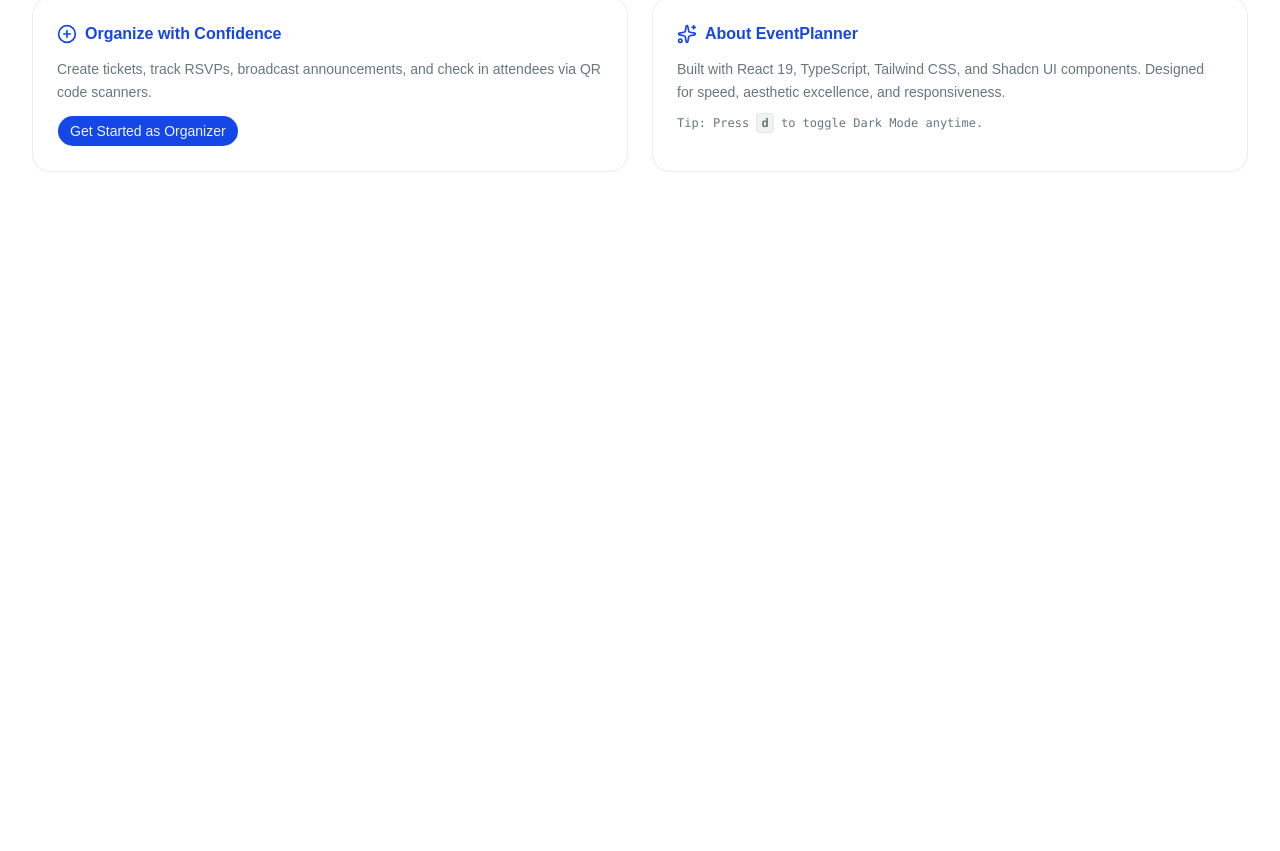
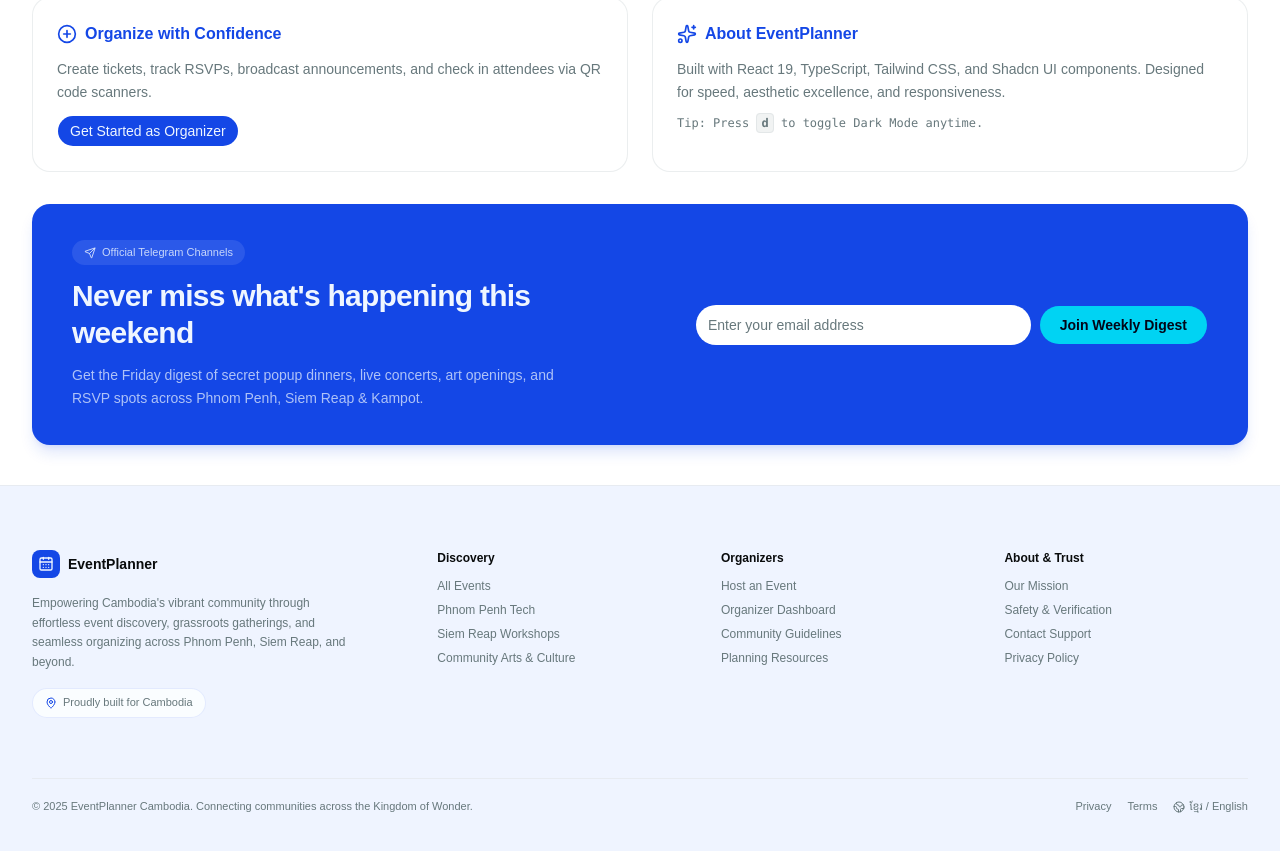
Before and after one commit to Singg-mey/group1-event-planner, a React (Vite) app: page / in a window 1280 px wide. Shown: the part 1332-2183 px from the top of the page. Before the commit the page ends 1536 px from the top, so only its background shows below. Built offline with nearby package versions, Linux system fonts and the light colour scheme.

Commit message:
feat: enhance App component with footer and newsletter section

```diff
--- a/src/App.tsx
+++ b/src/App.tsx
@@ -1,8 +1,16 @@
 import * as React from "react"
 import { Navbar } from "@/components/navbar"
-import { Card, CardHeader, CardTitle, CardDescription, CardContent, CardFooter } from "@/components/ui/card"
+import {
+  Card,
+  CardHeader,
+  CardTitle,
+  CardDescription,
+  CardContent,
+  CardFooter,
+} from "@/components/ui/card"
 import { Button } from "@/components/ui/button"
 import { Badge } from "@/components/ui/badge"
+import { Input } from "@/components/ui/input"
 import {
   CalendarDays,
   MapPin,
@@ -12,43 +20,51 @@ import {
   Sparkles,
   ArrowRight,
   Filter,
+  Globe2,
+  Send,
 } from "lucide-react"
 
 const FEATURED_EVENTS = [
   {
     id: "evt_001",
     title: "Phnom Penh Jazz Night",
-    description: "An evening of live jazz featuring local and international artists with crafted cocktails.",
+    description:
+      "An evening of live jazz featuring local and international artists with crafted cocktails.",
     category: "Music",
     date: "Oct 10, 2026 • 7:00 PM",
     location: "Street 240, Daun Penh",
     capacity: "200 attendees",
     status: "published",
-    image: "https://images.unsplash.com/photo-1511192336575-5a79af67a629?w=600&auto=format&fit=crop&q=80",
+    image:
+      "https://images.unsplash.com/photo-1511192336575-5a79af67a629?w=600&auto=format&fit=crop&q=80",
     tags: ["Jazz", "Live", "Nightlife"],
   },
   {
     id: "evt_002",
     title: "Frontend Dev Meetup 2026",
-    description: "Monthly tech gathering for React, TypeScript, and modern web developers to share demos.",
+    description:
+      "Monthly tech gathering for React, TypeScript, and modern web developers to share demos.",
     category: "Tech",
     date: "Oct 15, 2026 • 6:30 PM",
     location: "Online (Google Meet)",
     capacity: "100 attendees",
     status: "published",
-    image: "https://images.unsplash.com/photo-1540575467063-178a50c2df87?w=600&auto=format&fit=crop&q=80",
+    image:
+      "https://images.unsplash.com/photo-1540575467063-178a50c2df87?w=600&auto=format&fit=crop&q=80",
     tags: ["React 19", "Tailwind", "Vite"],
   },
   {
     id: "evt_003",
     title: "Khmer Classical Dance & Arts",
-    description: "Traditional Apsara dance performance followed by a curated local arts gallery showcase.",
+    description:
+      "Traditional Apsara dance performance followed by a curated local arts gallery showcase.",
     category: "Cultural and Arts",
     date: "Oct 24, 2026 • 5:00 PM",
     location: "Chaktomuk Theatre, Sisowath Quay",
     capacity: "300 attendees",
     status: "published",
-    image: "https://images.unsplash.com/photo-1460723237483-7a6dc9d0b212?w=600&auto=format&fit=crop&q=80",
+    image:
+      "https://images.unsplash.com/photo-1460723237483-7a6dc9d0b212?w=600&auto=format&fit=crop&q=80",
     tags: ["Apsara", "Culture", "Theatre"],
   },
 ]
@@ -62,7 +78,8 @@ export function App() {
 
   const filteredEvents = FEATURED_EVENTS.filter((evt) => {
     const matchesCategory =
-      selectedCategory === "All" || evt.category.toLowerCase().includes(selectedCategory.toLowerCase())
+      selectedCategory === "All" ||
+      evt.category.toLowerCase().includes(selectedCategory.toLowerCase())
     const matchesSearch =
       !searchQuery.trim() ||
       evt.title.toLowerCase().includes(searchQuery.toLowerCase()) ||
@@ -88,11 +105,11 @@ export function App() {
         onSearch={(query) => setSearchQuery(query)}
       />
 
-      <main className="mx-auto max-w-7xl px-4 py-8 sm:px-6 lg:px-8 space-y-12">
+      <main className="mx-auto max-w-7xl space-y-12 px-4 py-8 sm:px-6 lg:px-8">
         {/* Hero Section */}
         <section
           id="home"
-          className="relative overflow-hidden rounded-3xl border border-border/70 bg-gradient-to-br from-primary/10 via-background to-secondary/30 p-8 sm:p-12 lg:p-16 shadow-xs"
+          className="relative overflow-hidden rounded-3xl border border-border/70 bg-gradient-to-br from-primary/10 via-background to-secondary/30 p-8 shadow-xs sm:p-12 lg:p-16"
         >
           <div className="absolute top-0 right-0 -z-10 h-72 w-72 rounded-full bg-primary/15 blur-3xl" />
           <div className="absolute bottom-0 left-10 -z-10 h-64 w-64 rounded-full bg-sky-500/10 blur-3xl" />
@@ -103,13 +120,15 @@ export function App() {
               <span>Next-Gen Event Experience</span>
             </div>
 
-            <h1 className="font-heading text-3xl font-extrabold tracking-tight sm:text-5xl lg:text-6xl text-foreground">
-              Discover & Host <span className="text-primary">Unforgettable</span> Events
+            <h1 className="font-heading text-3xl font-extrabold tracking-tight text-foreground sm:text-5xl lg:text-6xl">
+              Discover & Host{" "}
+              <span className="text-primary">Unforgettable</span> Events
             </h1>
 
-            <p className="text-sm sm:text-base text-muted-foreground leading-relaxed">
-              Find concerts, developer meetups, workshops, and nightlife near you.
-              Or create and manage your own event in minutes with our all-in-one organizer tools.
+            <p className="text-sm leading-relaxed text-muted-foreground sm:text-base">
+              Find concerts, developer meetups, workshops, and nightlife near
+              you. Or create and manage your own event in minutes with our
+              all-in-one organizer tools.
             </p>
 
             <div className="flex flex-wrap items-center gap-3 pt-2">
@@ -138,7 +157,9 @@ export function App() {
         <section id="find-event" className="space-y-6">
           <div className="flex flex-col gap-4 sm:flex-row sm:items-center sm:justify-between">
             <div>
-              <h2 className="text-2xl font-bold tracking-tight">Explore Upcoming Events</h2>
+              <h2 className="text-2xl font-bold tracking-tight">
+                Explore Upcoming Events
+              </h2>
               <p className="text-sm text-muted-foreground">
                 Hand-picked events happening this month
               </p>
@@ -146,7 +167,7 @@ export function App() {
 
             {/* Category Filter Pills */}
             <div className="flex items-center gap-1.5 overflow-x-auto pb-1 sm:pb-0">
-              <Filter className="size-4 text-muted-foreground mr-1 shrink-0" />
+              <Filter className="mr-1 size-4 shrink-0 text-muted-foreground" />
               {categories.map((cat) => (
                 <Button
                   key={cat}
@@ -164,7 +185,9 @@ export function App() {
           {searchQuery && (
             <div className="flex items-center gap-2 text-sm text-muted-foreground">
               <span>Showing results for</span>
-              <span className="font-semibold text-foreground">&ldquo;{searchQuery}&rdquo;</span>
+              <span className="font-semibold text-foreground">
+                &ldquo;{searchQuery}&rdquo;
+              </span>
               <Button
                 variant="ghost"
                 size="xs"
@@ -181,7 +204,7 @@ export function App() {
             {filteredEvents.map((evt) => (
               <Card
                 key={evt.id}
-                className="group flex flex-col overflow-hidden rounded-2xl border border-border/70 transition-all duration-300 hover:-translate-y-1 hover:shadow-xl hover:shadow-primary/5 hover:border-primary/40"
+                className="group flex flex-col overflow-hidden rounded-2xl border border-border/70 transition-all duration-300 hover:-translate-y-1 hover:border-primary/40 hover:shadow-xl hover:shadow-primary/5"
               >
                 <div className="relative aspect-video w-full overflow-hidden bg-muted">
                   <img
@@ -195,19 +218,19 @@ export function App() {
                 </div>
 
                 <CardHeader className="p-5 pb-3">
-                  <div className="flex items-center gap-2 text-xs font-semibold text-primary mb-1">
+                  <div className="mb-1 flex items-center gap-2 text-xs font-semibold text-primary">
                     <CalendarDays className="size-3.5" />
                     <span>{evt.date}</span>
                   </div>
-                  <CardTitle className="text-lg font-bold group-hover:text-primary transition-colors">
+                  <CardTitle className="text-lg font-bold transition-colors group-hover:text-primary">
                     {evt.title}
                   </CardTitle>
-                  <CardDescription className="line-clamp-2 text-xs leading-relaxed mt-1">
+                  <CardDescription className="mt-1 line-clamp-2 text-xs leading-relaxed">
                     {evt.description}
                   </CardDescription>
                 </CardHeader>
 
-                <CardContent className="p-5 pt-0 flex-1 flex flex-col justify-end space-y-3">
+                <CardContent className="flex flex-1 flex-col justify-end space-y-3 p-5 pt-0">
                   <div className="flex items-center gap-2 text-xs text-muted-foreground">
                     <MapPin className="size-3.5 shrink-0 text-muted-foreground" />
                     <span className="truncate">{evt.location}</span>
@@ -218,7 +241,7 @@ export function App() {
                   </div>
                 </CardContent>
 
-                <CardFooter className="p-5 pt-0 border-t border-border/40 flex items-center justify-between mt-auto">
+                <CardFooter className="mt-auto flex items-center justify-between border-t border-border/40 p-5 pt-0">
                   <div className="flex gap-1">
                     {evt.tags.map((t) => (
                       <span
@@ -229,7 +252,11 @@ export function App() {
                       </span>
                     ))}
                   </div>
-                  <Button size="sm" variant="ghost" className="gap-1 text-xs font-semibold group-hover:translate-x-0.5 transition-transform">
+                  <Button
+                    size="sm"
+                    variant="ghost"
+                    className="gap-1 text-xs font-semibold transition-transform group-hover:translate-x-0.5"
+                  >
                     View <ArrowRight className="size-3" />
                   </Button>
                 </CardFooter>
@@ -239,32 +266,195 @@ export function App() {
         </section>
 
         {/* Create Event & About info banner */}
-        <section id="about" className="grid grid-cols-1 gap-6 md:grid-cols-2 pt-4">
-          <div className="rounded-2xl border border-border/70 bg-card p-6 space-y-3">
-            <div className="flex items-center gap-2 text-primary font-bold">
+        <section
+          id="about"
+          className="grid grid-cols-1 gap-6 pt-4 md:grid-cols-2"
+        >
+          <div className="space-y-3 rounded-2xl border border-border/70 bg-card p-6">
+            <div className="flex items-center gap-2 font-bold text-primary">
               <PlusCircle className="size-5" />
-              <h3 className="text-base font-semibold">Organize with Confidence</h3>
+              <h3 className="text-base font-semibold">
+                Organize with Confidence
+              </h3>
             </div>
-            <p className="text-xs sm:text-sm text-muted-foreground leading-relaxed">
-              Create tickets, track RSVPs, broadcast announcements, and check in attendees via QR code scanners.
+            <p className="text-xs leading-relaxed text-muted-foreground sm:text-sm">
+              Create tickets, track RSVPs, broadcast announcements, and check in
+              attendees via QR code scanners.
             </p>
-            <Button size="sm" className="rounded-full">Get Started as Organizer</Button>
+            <Button size="sm" className="rounded-full">
+              Get Started as Organizer
+            </Button>
           </div>
 
-          <div className="rounded-2xl border border-border/70 bg-card p-6 space-y-3">
-            <div className="flex items-center gap-2 text-primary font-bold">
+          <div className="space-y-3 rounded-2xl border border-border/70 bg-card p-6">
+            <div className="flex items-center gap-2 font-bold text-primary">
               <Sparkles className="size-5" />
               <h3 className="text-base font-semibold">About EventPlanner</h3>
             </div>
-            <p className="text-xs sm:text-sm text-muted-foreground leading-relaxed">
-              Built with React 19, TypeScript, Tailwind CSS, and Shadcn UI components. Designed for speed, aesthetic excellence, and responsiveness.
+            <p className="text-xs leading-relaxed text-muted-foreground sm:text-sm">
+              Built with React 19, TypeScript, Tailwind CSS, and Shadcn UI
+              components. Designed for speed, aesthetic excellence, and
+              responsiveness.
             </p>
-            <div className="text-xs font-mono text-muted-foreground">
-              Tip: Press <kbd className="rounded border bg-muted px-1 py-0.5 font-bold">d</kbd> to toggle Dark Mode anytime.
+            <div className="font-mono text-xs text-muted-foreground">
+              Tip: Press{" "}
+              <kbd className="rounded border bg-muted px-1 py-0.5 font-bold">
+                d
+              </kbd>{" "}
+              to toggle Dark Mode anytime.
             </div>
           </div>
         </section>
       </main>
+
+      <section
+        className="mx-auto max-w-7xl px-4 pb-10 sm:px-6 lg:px-8"
+        aria-labelledby="newsletter-title"
+      >
+        <div className="flex flex-col gap-8 rounded-2xl bg-primary px-8 py-9 text-primary-foreground shadow-lg shadow-primary/15 md:flex-row md:items-center md:justify-between md:px-9 lg:px-10">
+          <div className="max-w-xl space-y-3">
+            <div className="inline-flex items-center gap-1.5 rounded-full bg-primary-foreground/10 px-3 py-1 text-[11px] font-medium text-primary-foreground/80">
+              <Send className="size-3" />
+              Official Telegram Channels
+            </div>
+            <h2
+              id="newsletter-title"
+              className="max-w-lg text-2xl leading-tight font-bold tracking-tight sm:text-3xl"
+            >
+              Never miss what&apos;s happening this weekend
+            </h2>
+            <p className="max-w-lg text-xs leading-relaxed text-primary-foreground/70 sm:text-sm">
+              Get the Friday digest of secret popup dinners, live concerts, art
+              openings, and RSVP spots across Phnom Penh, Siem Reap & Kampot.
+            </p>
+          </div>
+
+          <form
+            className="flex w-full max-w-lg flex-col gap-2 sm:flex-row"
+            onSubmit={(event) => event.preventDefault()}
+          >
+            <label htmlFor="newsletter-email" className="sr-only">
+              Email address
+            </label>
+            <Input
+              id="newsletter-email"
+              type="email"
+              placeholder="Enter your email address"
+              required
+              className="h-10 border-0 bg-background text-foreground placeholder:text-muted-foreground focus-visible:ring-primary-foreground/40"
+            />
+            <Button
+              type="submit"
+              size="lg"
+              className="h-10 bg-cyan-400 px-5 font-bold text-slate-950 hover:bg-cyan-300"
+            >
+              Join Weekly Digest
+            </Button>
+          </form>
+        </div>
+      </section>
+
+      <footer className="border-t border-border/60 bg-[#EFF4FF] py-10">
+        <Card className="mx-auto max-w-7xl rounded-none border-0 bg-transparent px-4 shadow-none ring-0 sm:px-6 lg:px-8">
+          <CardContent className="grid gap-10 px-0 py-0 md:grid-cols-[1.5fr_1fr_1fr_1fr]">
+            <div className="space-y-4">
+              <a
+                href="#home"
+                className="inline-flex items-center gap-2 text-sm font-bold text-foreground"
+              >
+                <span className="flex size-7 items-center justify-center rounded-md bg-primary text-primary-foreground">
+                  <CalendarDays className="size-4" />
+                </span>
+                <span>EventPlanner</span>
+              </a>
+              <p className="max-w-xs text-xs leading-relaxed text-muted-foreground">
+                Empowering Cambodia&apos;s vibrant community through effortless
+                event discovery, grassroots gatherings, and seamless organizing
+                across Phnom Penh, Siem Reap, and beyond.
+              </p>
+              <div className="inline-flex items-center gap-1.5 rounded-full border border-primary/10 bg-background/70 px-3 py-1.5 text-[11px] font-medium text-muted-foreground">
+                <MapPin className="size-3 text-primary" />
+                Proudly built for Cambodia
+              </div>
+            </div>
+
+            <FooterLinkGroup
+              title="Discovery"
+              links={[
+                "All Events",
+                "Phnom Penh Tech",
+                "Siem Reap Workshops",
+                "Community Arts & Culture",
+              ]}
+            />
+            <FooterLinkGroup
+              title="Organizers"
+              links={[
+                "Host an Event",
+                "Organizer Dashboard",
+                "Community Guidelines",
+                "Planning Resources",
+              ]}
+            />
+            <FooterLinkGroup
+              title="About & Trust"
+              links={[
+                "Our Mission",
+                "Safety & Verification",
+                "Contact Support",
+                "Privacy Policy",
+              ]}
+            />
+          </CardContent>
+
+          <div className="mt-9 flex flex-col gap-3 border-t border-border/60 pt-5 text-[11px] text-muted-foreground sm:flex-row sm:items-center sm:justify-between">
+            <p>
+              © 2025 EventPlanner Cambodia. Connecting communities across the
+              Kingdom of Wonder.
+            </p>
+            <div className="flex items-center gap-4">
+              <a
+                href="#privacy"
+                className="transition-colors hover:text-foreground"
+              >
+                Privacy
+              </a>
+              <a
+                href="#terms"
+                className="transition-colors hover:text-foreground"
+              >
+                Terms
+              </a>
+              <a
+                href="#language"
+                className="inline-flex items-center gap-1 transition-colors hover:text-foreground"
+              >
+                <Globe2 className="size-3" />
+                ខ្មែរ / English
+              </a>
+            </div>
+          </div>
+        </Card>
+      </footer>
+    </div>
+  )
+}
+
+function FooterLinkGroup({ title, links }: { title: string; links: string[] }) {
+  return (
+    <div className="space-y-3">
+      <h2 className="text-xs font-semibold text-foreground">{title}</h2>
+      <nav className="flex flex-col items-start gap-2" aria-label={title}>
+        {links.map((link) => (
+          <a
+            key={link}
+            href={`#${link.toLowerCase().replaceAll(" ", "-")}`}
+            className="text-xs text-muted-foreground transition-colors hover:text-primary"
+          >
+            {link}
+          </a>
+        ))}
+      </nav>
     </div>
   )
 }
```
